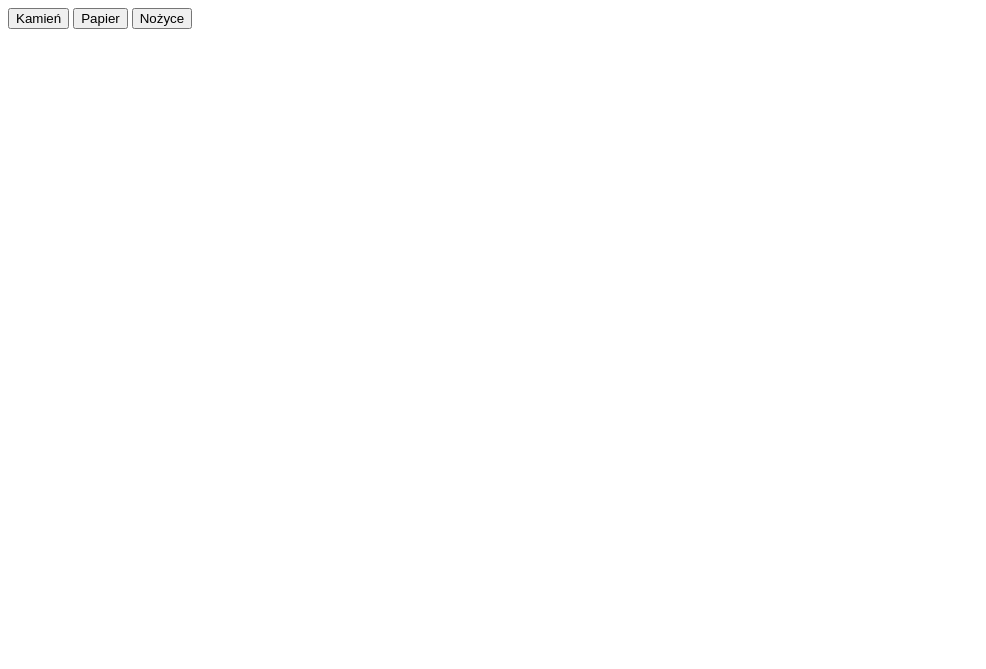
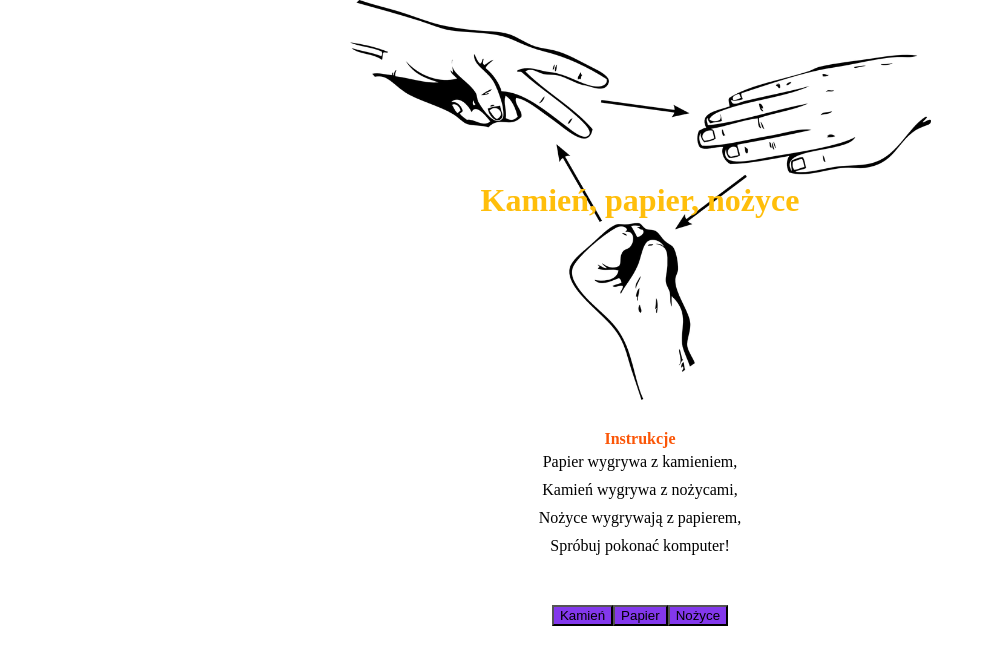
Before and after one commit to ilmasota/javascript-prework, a website: page index.html in a window 1280 px wide. Shown: the whole page, without its empty margins (0-986 px from the left). Drawn offline with Linux system fonts and the light colour scheme.

Commit message:
Add styling for whole page

```diff
--- a/index.html
+++ b/index.html
@@ -3,16 +3,31 @@
 <head>
 	<meta charset="UTF-8">
 	<title>Kamień, papier, nożyce</title>
+	<link rel="stylesheet" href="/vendor/bootstrap-grid.css">
 	<link rel="stylesheet" href="css/style.css">
 </head>
 <body>
-	<div class="container">
-		<div id="buttons">
-			<button id="play-rock">Kamień</button>
-			<button id="play-paper">Papier</button>
-			<button id="play-scissors">Nożyce</button>
+	<header>
+		<div class="title row">
+			<h1>Kamień, papier, nożyce</h1>
 		</div>
-		<div id="messages"></div>
+	</header>
+	<div class="section instr">
+		<div class="instructions">
+			<h4>Instrukcje</h4>
+			<p>Papier wygrywa z kamieniem,</p>
+			<p>Kamień wygrywa z nożycami,</p>
+			<p>Nożyce wygrywają z papierem,</p>
+			<p>Spróbuj pokonać komputer!</p>
+		</div>
+	</div>
+	<div class="section">
+		<div id="buttons" class="row">
+			<button id="play-rock" class="btn">Kamień</button>
+			<button id="play-paper" class="btn">Papier</button>
+			<button id="play-scissors" class="btn">Nożyce</button>
+		</div>
+		<div id="messages" class="messages"></div>
   </div>
 	<script src="js/functions.js"></script>
 	<script src="js/script.js"></script>
--- a/sass/style.scss
+++ b/sass/style.scss
@@ -0,0 +1,95 @@
+/* Variables */
+
+$color-main: #FFBE0B;
+$color-title-section: #FB5607;
+$color-button: #8338EC;
+
+/* Global */
+
+*, *::before, *::after {
+    box-sizing: border-box;
+}
+
+html {
+  height: 100%;
+}
+
+body {
+  height: 100%;
+  margin: 0;
+}
+
+.container {
+  text-align: center;
+  margin: 0;
+}
+
+.row {
+  flex-wrap: wrap;
+  justify-content: center;
+  text-align: center;
+}
+
+p {
+  margin: 0;
+  text-align: center;
+  padding: 5px 0;
+}
+
+h1 {
+  margin: 0;
+  color: $color-main;
+}
+
+h4 {
+  margin: 0;
+  color: $color-title-section;
+}
+
+.section {
+  padding: 30px 0;
+  text-align: center;
+}
+
+.row {
+  margin: 0;
+}
+
+/* Welcome */
+
+header {
+  background-image: url("../images/fingers-149295_960_720.png");
+  background-repeat: no-repeat;
+  background-position: center;
+  background-size: contain;
+  text-align: center;
+  display: flex;
+  flex-direction: column;
+  align-items: center;
+  margin: 0;
+  height: 50%;
+}
+
+.title {
+  justify-content: center;
+  flex-direction: column;
+  flex: 1;
+}
+
+/* Instructions */
+
+.instr {
+  padding-bottom: 15px;
+}
+
+/* buttons */
+
+.btn {
+  background-color: $color-button;
+}
+
+/* Messages */
+
+.messages {
+  padding-top: 10px;
+}
```
Also changed, not shown: css/style.css, images/fingers-149295_960_720.png (added), vendor/bootstrap-grid.css (added), 1 other file.
